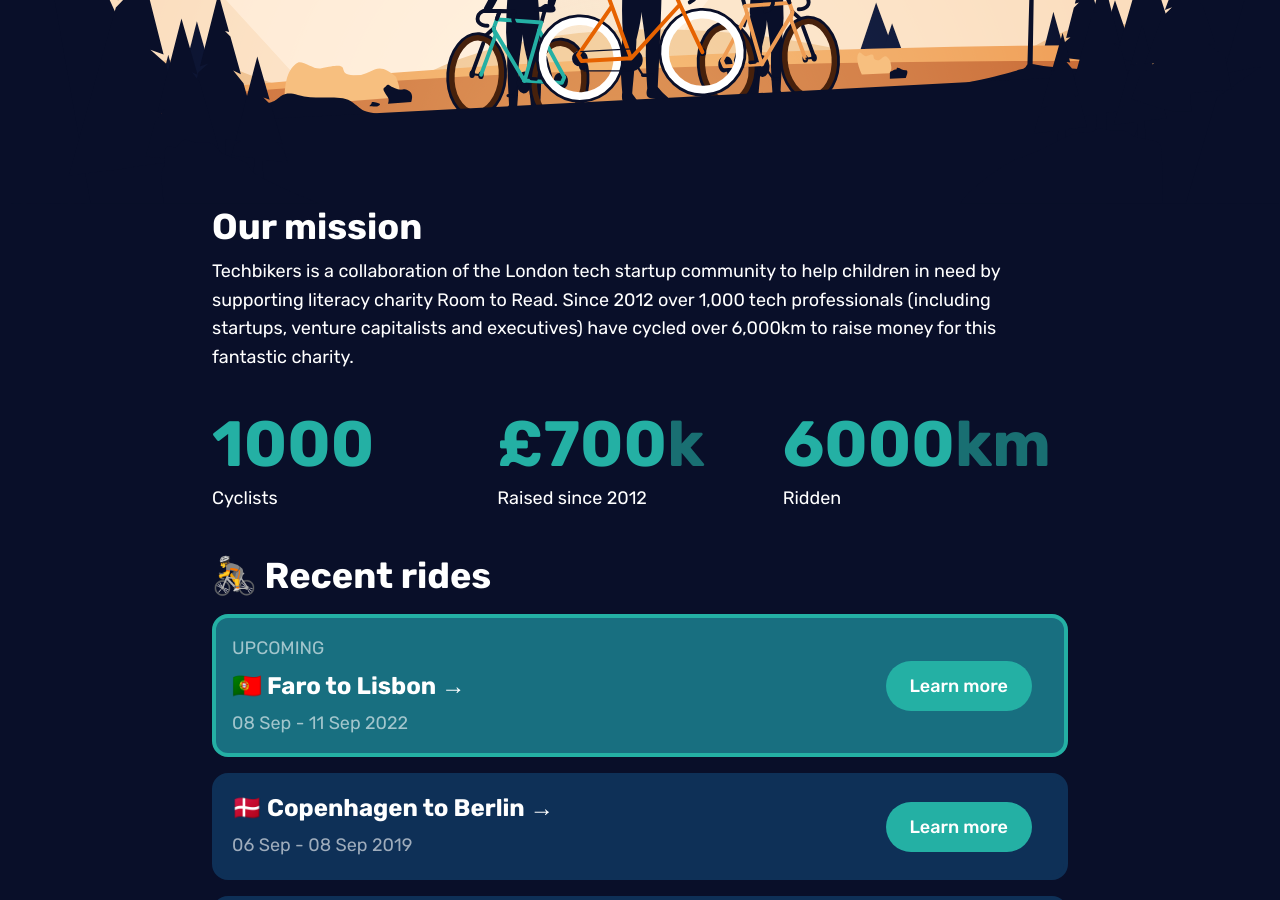
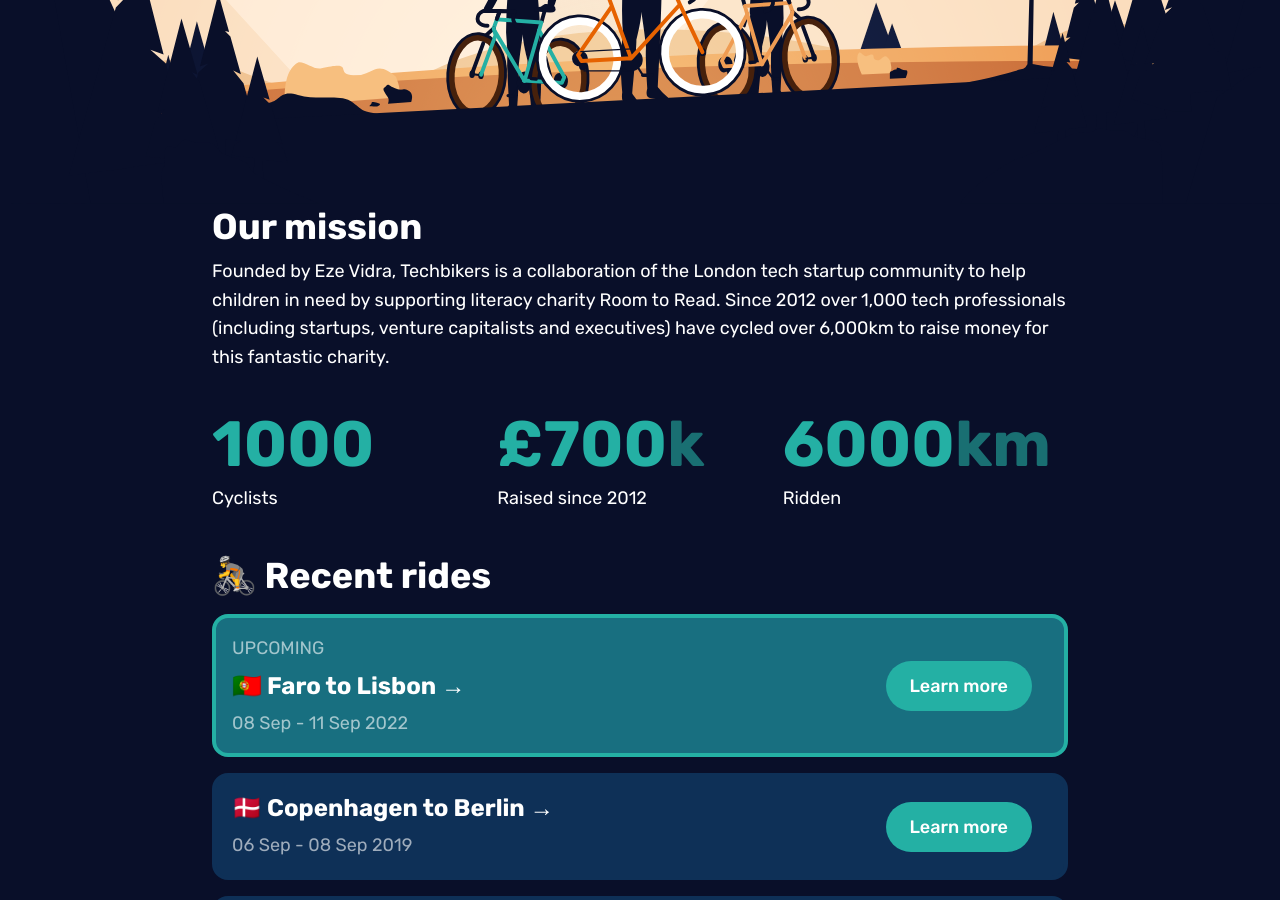
Before and after one commit to matthewcobb/techbikers, a Jekyll site: the page built from index.md, in a window 1280 px wide and 900 px high, scrolled down 562 px. Built offline with Jekyll 4.4.1, drawn with Linux system fonts in a browser that asks for light colours.

Commit message:
Update from Forestry.io Emmanuel Nataf updated index.md

```diff
--- a/index.md
+++ b/index.md
@@ -13,4 +13,4 @@
 ---
 ## Our mission
 
-Techbikers is a collaboration of the London tech startup community to help children in need by supporting literacy charity Room to Read. Since 2012 over 1,000 tech professionals (including startups, venture capitalists and executives) have cycled over 6,000km to raise money for this fantastic charity.
+Founded by Eze Vidra, Techbikers is a collaboration of the London tech startup community to help children in need by supporting literacy charity Room to Read. Since 2012 over 1,000 tech professionals (including startups, venture capitalists and executives) have cycled over 6,000km to raise money for this fantastic charity.
```
